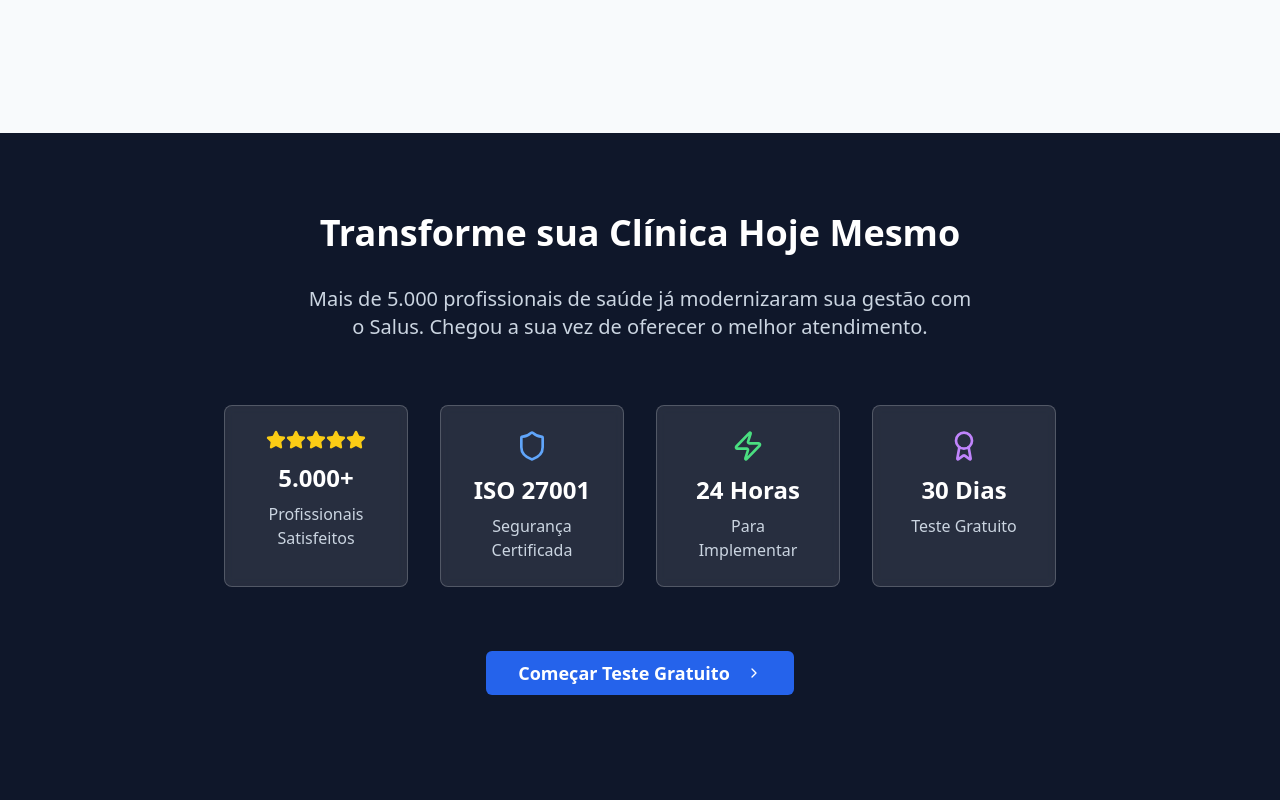
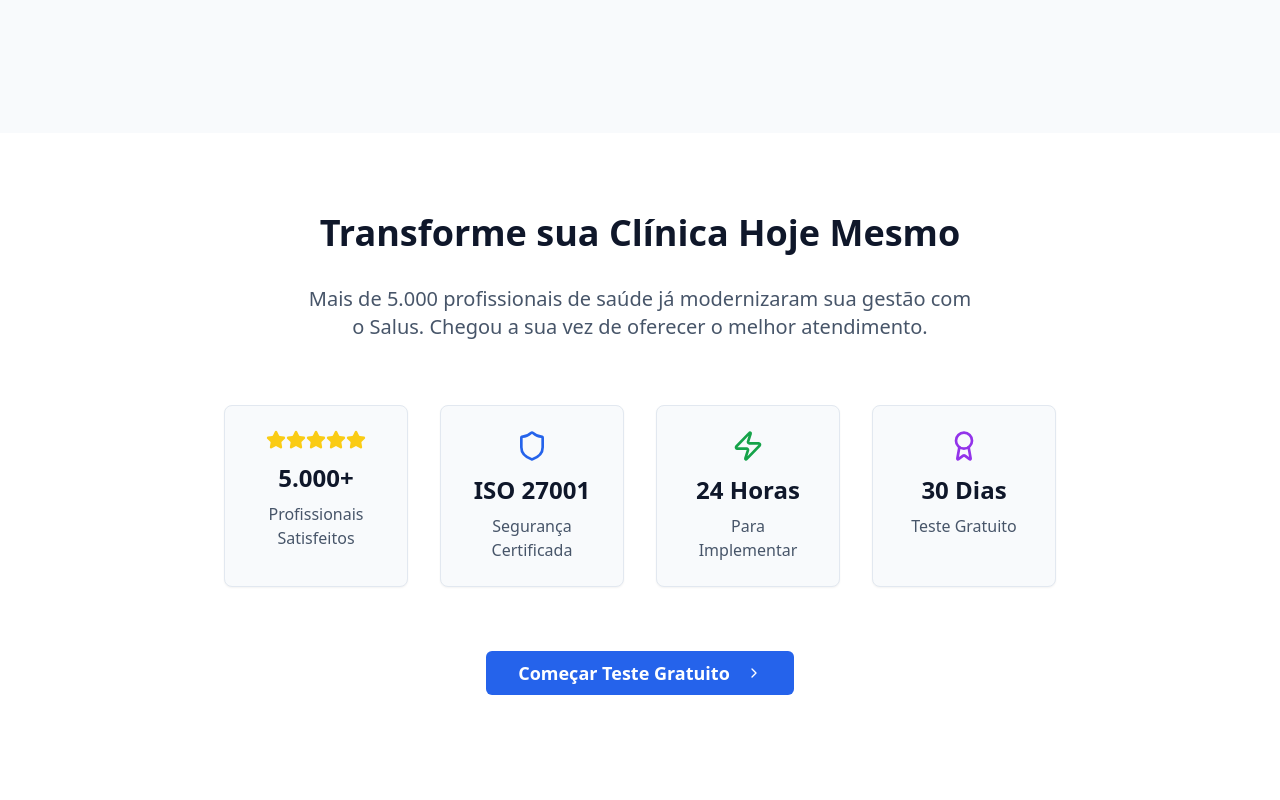
Before and after one commit to NexDev-s/clone_salus, a React (Vite) app: page / in a window 1280 px wide. Shown: the part 4400-5200 px from the top of the page. Built offline with nearby package versions, Linux system fonts and the light colour scheme.

Commit message:
Refactor: Update "Transforme sua Clínica" background
Change the background of the "Transforme sua Clínica Hoje Mesmo" section on the sales page to match the light background style of previous sections.

```diff
--- a/src/components/sales/SalesFinalCTA.tsx
+++ b/src/components/sales/SalesFinalCTA.tsx
@@ -1,16 +1,19 @@
+
 import React from 'react';
 import { Button } from '@/components/ui/button';
 import { ChevronRight, Star, Shield, Clock, Award, Zap, Users } from 'lucide-react';
 import { Link } from 'react-router-dom';
+
 export const SalesFinalCTA = () => {
-  return <section className="relative py-20 px-6 bg-slate-900">
-      <div className="container mx-auto max-w-4xl text-center text-white">
+  return (
+    <section className="relative py-20 px-6 bg-white">
+      <div className="container mx-auto max-w-4xl text-center">
         {/* Main content */}
         <div className="space-y-8 mb-16">
-          <h2 className="text-3xl md:text-4xl font-bold leading-tight">
+          <h2 className="text-3xl md:text-4xl font-bold leading-tight text-slate-900">
             Transforme sua Clínica Hoje Mesmo
           </h2>
-          <p className="text-xl text-slate-300 max-w-2xl mx-auto">
+          <p className="text-xl text-slate-600 max-w-2xl mx-auto">
             Mais de 5.000 profissionais de saúde já modernizaram sua gestão com o Salus.
             Chegou a sua vez de oferecer o melhor atendimento.
           </p>
@@ -18,30 +21,32 @@ export const SalesFinalCTA = () => {
 
         {/* Trust indicators */}
         <div className="grid md:grid-cols-4 gap-8 mb-16">
-          <div className="bg-white/10 backdrop-blur-sm rounded-lg p-6 border border-white/20">
+          <div className="bg-slate-50 rounded-lg p-6 border border-slate-200 shadow-sm">
             <div className="flex justify-center mb-3">
-              {[...Array(5)].map((_, i) => <Star key={i} className="h-5 w-5 text-yellow-400 fill-current" />)}
+              {[...Array(5)].map((_, i) => (
+                <Star key={i} className="h-5 w-5 text-yellow-400 fill-current" />
+              ))}
             </div>
-            <h3 className="font-bold text-2xl mb-2">5.000+</h3>
-            <p className="text-slate-300">Profissionais Satisfeitos</p>
+            <h3 className="font-bold text-2xl mb-2 text-slate-900">5.000+</h3>
+            <p className="text-slate-600">Profissionais Satisfeitos</p>
           </div>
 
-          <div className="bg-white/10 backdrop-blur-sm rounded-lg p-6 border border-white/20">
-            <Shield className="h-8 w-8 text-blue-400 mx-auto mb-3" />
-            <h3 className="font-bold text-2xl mb-2">ISO 27001</h3>
-            <p className="text-slate-300">Segurança Certificada</p>
+          <div className="bg-slate-50 rounded-lg p-6 border border-slate-200 shadow-sm">
+            <Shield className="h-8 w-8 text-blue-600 mx-auto mb-3" />
+            <h3 className="font-bold text-2xl mb-2 text-slate-900">ISO 27001</h3>
+            <p className="text-slate-600">Segurança Certificada</p>
           </div>
 
-          <div className="bg-white/10 backdrop-blur-sm rounded-lg p-6 border border-white/20">
-            <Zap className="h-8 w-8 text-green-400 mx-auto mb-3" />
-            <h3 className="font-bold text-2xl mb-2">24 Horas</h3>
-            <p className="text-slate-300">Para Implementar</p>
+          <div className="bg-slate-50 rounded-lg p-6 border border-slate-200 shadow-sm">
+            <Zap className="h-8 w-8 text-green-600 mx-auto mb-3" />
+            <h3 className="font-bold text-2xl mb-2 text-slate-900">24 Horas</h3>
+            <p className="text-slate-600">Para Implementar</p>
           </div>
 
-          <div className="bg-white/10 backdrop-blur-sm rounded-lg p-6 border border-white/20">
-            <Award className="h-8 w-8 text-purple-400 mx-auto mb-3" />
-            <h3 className="font-bold text-2xl mb-2">30 Dias</h3>
-            <p className="text-slate-300">Teste Gratuito</p>
+          <div className="bg-slate-50 rounded-lg p-6 border border-slate-200 shadow-sm">
+            <Award className="h-8 w-8 text-purple-600 mx-auto mb-3" />
+            <h3 className="font-bold text-2xl mb-2 text-slate-900">30 Dias</h3>
+            <p className="text-slate-600">Teste Gratuito</p>
           </div>
         </div>
 
@@ -53,12 +58,8 @@ export const SalesFinalCTA = () => {
               <ChevronRight className="ml-2 h-5 w-5" />
             </Button>
           </Link>
-
-
         </div>
-
-        {/* Final trust indicators */}
-
       </div>
-    </section>;
+    </section>
+  );
 };
```
